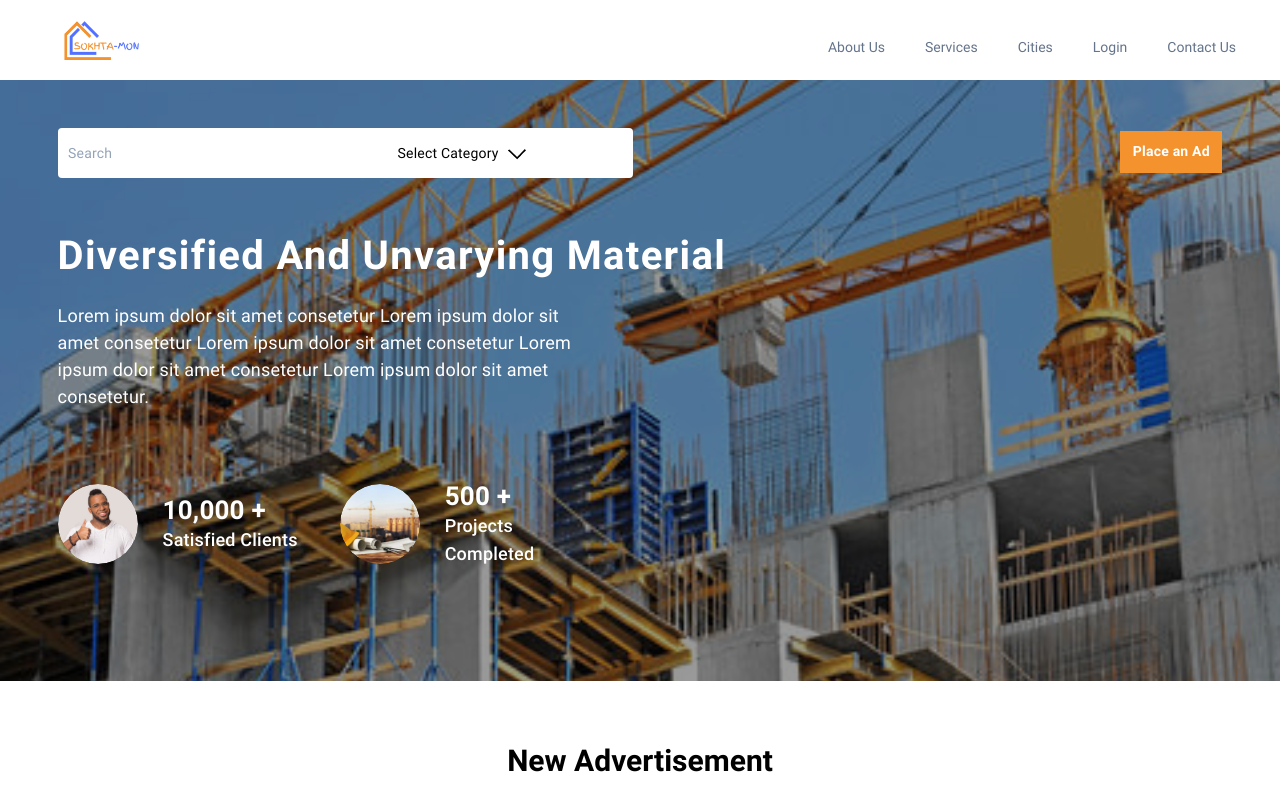
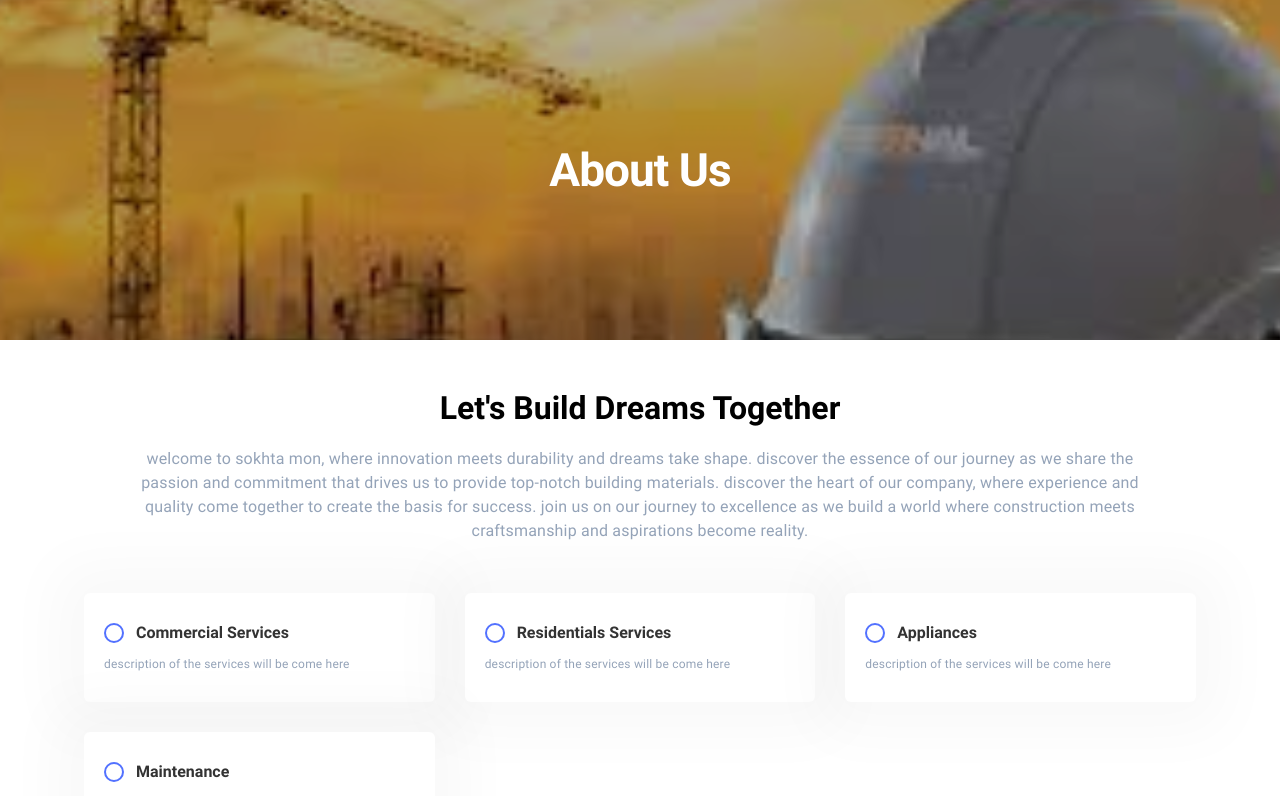
Before and after one commit to shahzaib65/sokhtamon-frontend, a React (Create React App) app: page / in a window 1280 px wide. Shown: the top 796 px of the page. Built offline with nearby package versions, Linux system fonts and the light colour scheme; no server answers.

Commit message:
Amend the app js

```diff
--- a/src/App.js
+++ b/src/App.js
@@ -12,7 +12,8 @@ import AboutUs from './AboutUs';
 function App() {
   return (
     <div className="App">
-    <Router>
+    <AboutUs/>
+    {/* <Router>
     <NavBar/>
 
       <Routes>
@@ -25,7 +26,7 @@ function App() {
       <Route exact path='/about' element={<AboutUs/>}/>
       <Route exact path='/login' element={<Login/>}/>
       </Routes>
-    </Router>
+    </Router> */}
 
     </div>
   );
```
